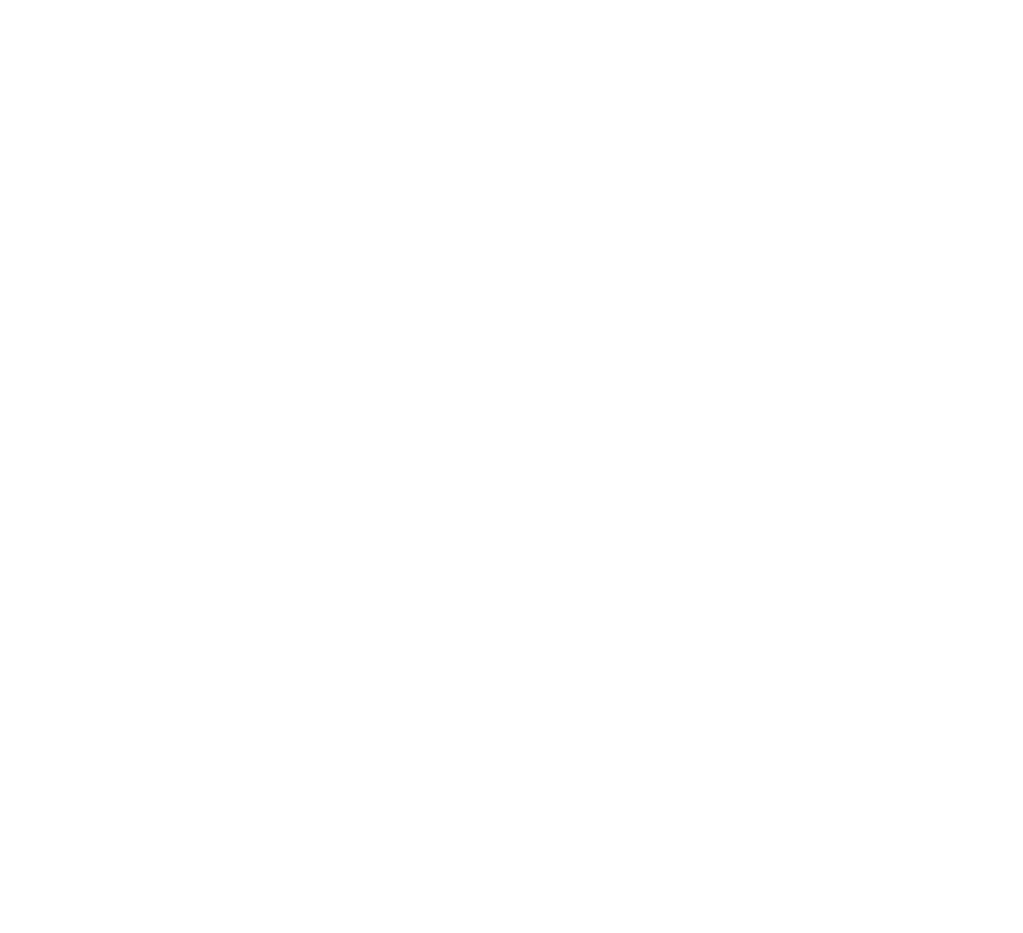
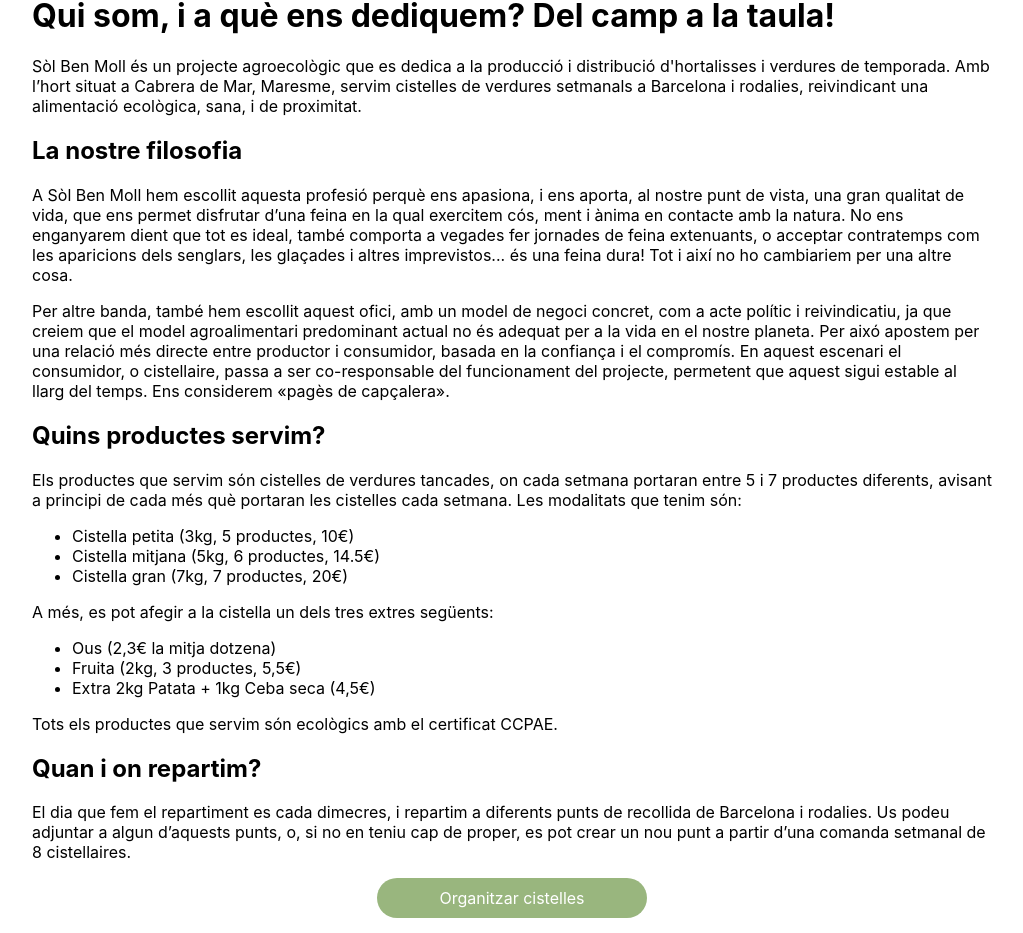
Before and after one commit to permacultor/solbenmoll, a Next.js app: page / in a window 1280 px wide. Shown: the part 766-1699 px from the top of the page, without its empty margins (128-1151 px from the left). Before the commit the page ends 800 px from the top, so only its background shows below. Built offline with nearby package versions, Linux system fonts and the light colour scheme.

Commit message:
Add content (#22)
* Add content

* Remove unused code

```diff
--- a/components/Icons/Minus.tsx
+++ /dev/null
@@ -1,19 +0,0 @@
-function Minus(props) {
-  return (
-    <svg
-      aria-hidden="true"
-      focusable="false"
-      role="img"
-      xmlns="http://www.w3.org/2000/svg"
-      viewBox="0 0 448 512"
-      {...props}
-    >
-      <path
-        fill="currentColor"
-        d="M416 208H32c-17.67 0-32 14.33-32 32v32c0 17.67 14.33 32 32 32h384c17.67 0 32-14.33 32-32v-32c0-17.67-14.33-32-32-32z"
-      ></path>
-    </svg>
-  )
-}
-
-export default Minus
--- a/components/Icons/Plus.tsx
+++ /dev/null
@@ -1,19 +0,0 @@
-function Plus(props) {
-  return (
-    <svg
-      aria-hidden="true"
-      focusable="false"
-      role="img"
-      xmlns="http://www.w3.org/2000/svg"
-      viewBox="0 0 448 512"
-      {...props}
-    >
-      <path
-        fill="currentColor"
-        d="M416 208H272V64c0-17.67-14.33-32-32-32h-32c-17.67 0-32 14.33-32 32v144H32c-17.67 0-32 14.33-32 32v32c0 17.67 14.33 32 32 32h144v144c0 17.67 14.33 32 32 32h32c17.67 0 32-14.33 32-32V304h144c17.67 0 32-14.33 32-32v-32c0-17.67-14.33-32-32-32z"
-      ></path>
-    </svg>
-  )
-}
-
-export default Plus
--- a/components/Menu.tsx
+++ b/components/Menu.tsx
@@ -1,7 +1,5 @@
 import Link from 'next/link'
-import { useEffect, useRef, useState } from 'react'
-import PlusIcon from '../components/Icons/Plus'
-import MinusIcon from '../components/Icons/Minus'
+import { useEffect, useRef } from 'react'
 
 function Menu({ onClose }) {
   const initTouch = { x: undefined, y: undefined }
@@ -43,7 +41,7 @@
       onTouchStart={onTouchStart}
       onTouchEnd={onTouchEnd}
     >
-      <Link href="/que-fem">
+      <Link href="/#que-fem">
         <a>
           <div>QUÈ FEM?</div>
         </a>
@@ -51,40 +49,6 @@
       <Link href="/les-meves-cistelles">
         <a>
           <div>LES MEVES CISTELLES</div>
-        </a>
-      </Link>
-      <Accordion title="CISTELLES">
-        <Link href="/producte/cistella/petita">
-          <a className="submenu">
-            <div>Cistella Petita (3 Kg)</div>
-          </a>
-        </Link>
-        <Link href="/producte/cistella/mitjana">
-          <a className="submenu">
-            <div>Cistella Mitjana (6 Kg)</div>
-          </a>
-        </Link>
-        <Link href="/producte/cistella/gran">
-          <a className="submenu">
-            <div>Cistella Gran (9 Kg)</div>
-          </a>
-        </Link>
-      </Accordion>
-      <Accordion title="OUS I EXTRA FRUITA">
-        <Link href="/producte/extra/ous">
-          <a className="submenu">
-            <div>6 Ous Ecologics (Òrrius)</div>
-          </a>
-        </Link>
-        <Link href="/producte/extra/fruita">
-          <a className="submenu">
-            <div>Extra de fruita</div>
-          </a>
-        </Link>
-      </Accordion>
-      <Link href="/punts-recollida">
-        <a>
-          <div>PUNTS DE RECOLLIDA</div>
         </a>
       </Link>
       <Link href="/inici-sessio">
@@ -101,25 +65,4 @@
   )
 }
 
-function Accordion({ title, children }) {
-  const [open, setOpen] = useState(false)
-  const Icon = open ? MinusIcon : PlusIcon
-
-  function onClick(e) {
-    e.preventDefault()
-    e.stopPropagation()
-    setOpen((v) => !v)
-  }
-
-  return (
-    <>
-      <div style={{ cursor: 'pointer' }} onClick={onClick}>
-        {title}
-        <Icon style={{ float: 'right' }} width={14} height={14} />
-      </div>
-      {open && children}
-    </>
-  )
-}
-
 export default Menu
--- a/pages/index.tsx
+++ b/pages/index.tsx
@@ -1,7 +1,9 @@
 import Image from 'next/image'
+import Link from 'next/link'
 
 export default function Home() {
   return (
+    <>
       <Image
         alt="Solbenmoll banner"
         src="/assets/banner.jpg"
@@ -10,5 +12,85 @@
         height={385}
         width={771}
       />
+      <div className="content">
+        <h1 id="que-fem">
+          Qui som, i a què ens dediquem? Del camp a la taula!
+        </h1>
+        <p>
+          Sòl Ben Moll és un projecte agroecològic que es dedica a la producció
+          i distribució d'hortalisses i verdures de temporada. Amb l’hort situat
+          a Cabrera de Mar, Maresme, servim cistelles de verdures setmanals a
+          Barcelona i rodalies, reivindicant una alimentació ecològica, sana, i
+          de proximitat.
+        </p>
+        <h2>La nostre filosofia</h2>
+        <p>
+          A Sòl Ben Moll hem escollit aquesta profesió perquè ens apasiona, i
+          ens aporta, al nostre punt de vista, una gran qualitat de vida, que
+          ens permet disfrutar d’una feina en la qual exercitem cós, ment i
+          ànima en contacte amb la natura. No ens enganyarem dient que tot es
+          ideal, també comporta a vegades fer jornades de feina extenuants, o
+          acceptar contratemps com les aparicions dels senglars, les glaçades i
+          altres imprevistos... és una feina dura! Tot i així no ho cambiariem
+          per una altre cosa.
+        </p>
+        <p>
+          Per altre banda, també hem escollit aquest ofici, amb un model de
+          negoci concret, com a acte polític i reivindicatiu, ja que creiem que
+          el model agroalimentari predominant actual no és adequat per a la vida
+          en el nostre planeta. Per aixó apostem per una relació més directe
+          entre productor i consumidor, basada en la confiança i el compromís.
+          En aquest escenari el consumidor, o cistellaire, passa a ser
+          co-responsable del funcionament del projecte, permetent que aquest
+          sigui estable al llarg del temps. Ens considerem «pagès de capçalera».
+        </p>
+        <h2>Quins productes servim?</h2>
+        <p>
+          Els productes que servim són cistelles de verdures tancades, on cada
+          setmana portaran entre 5 i 7 productes diferents, avisant a principi
+          de cada més què portaran les cistelles cada setmana. Les modalitats
+          que tenim són:
+        </p>
+        <ul>
+          <li>Cistella petita (3kg, 5 productes, 10€)</li>
+          <li>Cistella mitjana (5kg, 6 productes, 14.5€)</li>
+          <li>Cistella gran (7kg, 7 productes, 20€)</li>
+        </ul>
+        <p>A més, es pot afegir a la cistella un dels tres extres següents:</p>
+        <ul>
+          <li>Ous (2,3€ la mitja dotzena)</li>
+          <li>Fruita (2kg, 3 productes, 5,5€)</li>
+          <li>Extra 2kg Patata + 1kg Ceba seca (4,5€)</li>
+        </ul>
+        <p>
+          Tots els productes que servim són ecològics amb el certificat CCPAE.
+        </p>
+        <h2>Quan i on repartim?</h2>
+        <p>
+          El dia que fem el repartiment es cada dimecres, i repartim a diferents
+          punts de recollida de Barcelona i rodalies. Us podeu adjuntar a algun
+          d’aquests punts, o, si no en teniu cap de proper, es pot crear un nou
+          punt a partir d’una comanda setmanal de 8 cistellaires.
+        </p>
+        <Link href="/les-meves-cistelles">
+          <a style={{ textDecoration: 'none' }}>
+            <div
+              style={{
+                color: 'white',
+                margin: '0 auto',
+                backgroundColor: '#99b67e',
+                borderRadius: 30,
+                textAlign: 'center',
+                padding: 10,
+                width: '100%',
+                maxWidth: 250,
+              }}
+            >
+              Organitzar cistelles
+            </div>
+          </a>
+        </Link>
+      </div>
+    </>
   )
 }
--- a/pages/layout.scss
+++ b/pages/layout.scss
@@ -79,5 +79,18 @@
 }
 
 .product-image {
-  border-radius: 30px;
+  border-radius: 2vw;
 }
+
+.my-baskets {
+  display: grid;
+  grid-template-columns: 1fr 1fr 1fr;
+  row-gap: 10px;
+  column-gap: 10px;
+}
+
+@media (max-width: 700px) {
+  .my-baskets {
+    grid-template-columns: 1fr 1fr;
+  }
+}
```
Also changed, not shown: components/ProductWidget.module.scss (added, +22 -0 lines), components/ProductWidget.tsx (added, +38 -0 lines), components/SelectButton.module.scss (added, +12 -0 lines), components/SelectButton.tsx (added, +22 -0 lines), pages/les-meves-cistelles.tsx (+34 -2 lines), pages/que-fem.tsx (deleted, +0 -9 lines), public/assets/patata-ceba.png (added), public/robots.txt (added), 1 other file (tests, documents, lock files or other folders). Lines whose indentation alone changed are shown as unchanged.
